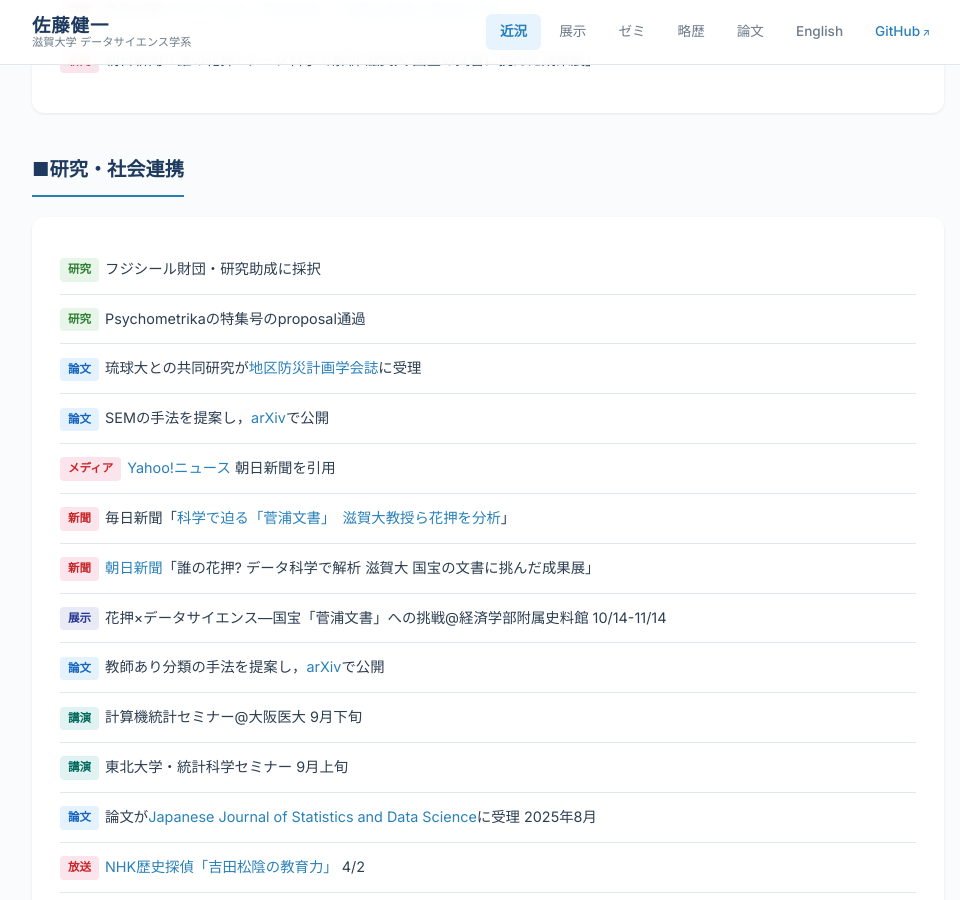
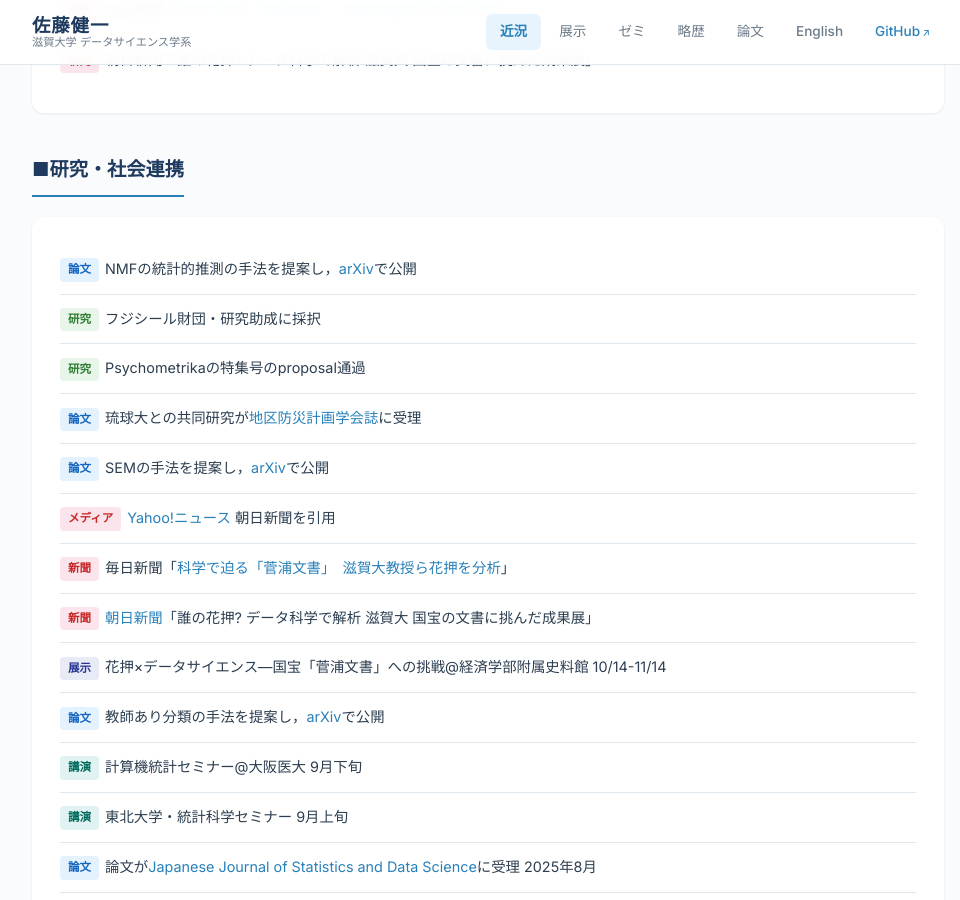
Before and after one commit to ksatohds/ksatohds.github.io, a Jekyll site: the page built from index.md, in a window 1280 px wide and 900 px high, scrolled down 747 px. Shown: the whole window, without its empty margins (152-1112 px from the left). Built offline with Jekyll 4.4.1, drawn with Linux system fonts in a browser that asks for light colours.

Commit message:
20260303 add NMF-RE news to index page
Co-Authored-By: Claude Opus 4.6 <noreply@anthropic.com>

```diff
--- a/index.md
+++ b/index.md
@@ -42,6 +42,7 @@ title: 近況
   <h2 class="section-title">■研究・社会連携</h2>
   <div class="card">
     <ul class="news-list">
+      <li><span class="news-tag paper">論文</span>NMFの統計的推測の手法を提案し，<a href="https://arxiv.org/abs/2603.01468">arXiv</a>で公開</li>
       <li><span class="news-tag research">研究</span>フジシール財団・研究助成に採択</li>
       <li><span class="news-tag research">研究</span>Psychometrikaの特集号のproposal通過</li>
       <li><span class="news-tag paper">論文</span>琉球大との共同研究が<a href="https://gakkai.chiku-bousai.jp/">地区防災計画学会誌</a>に受理</li>
```
